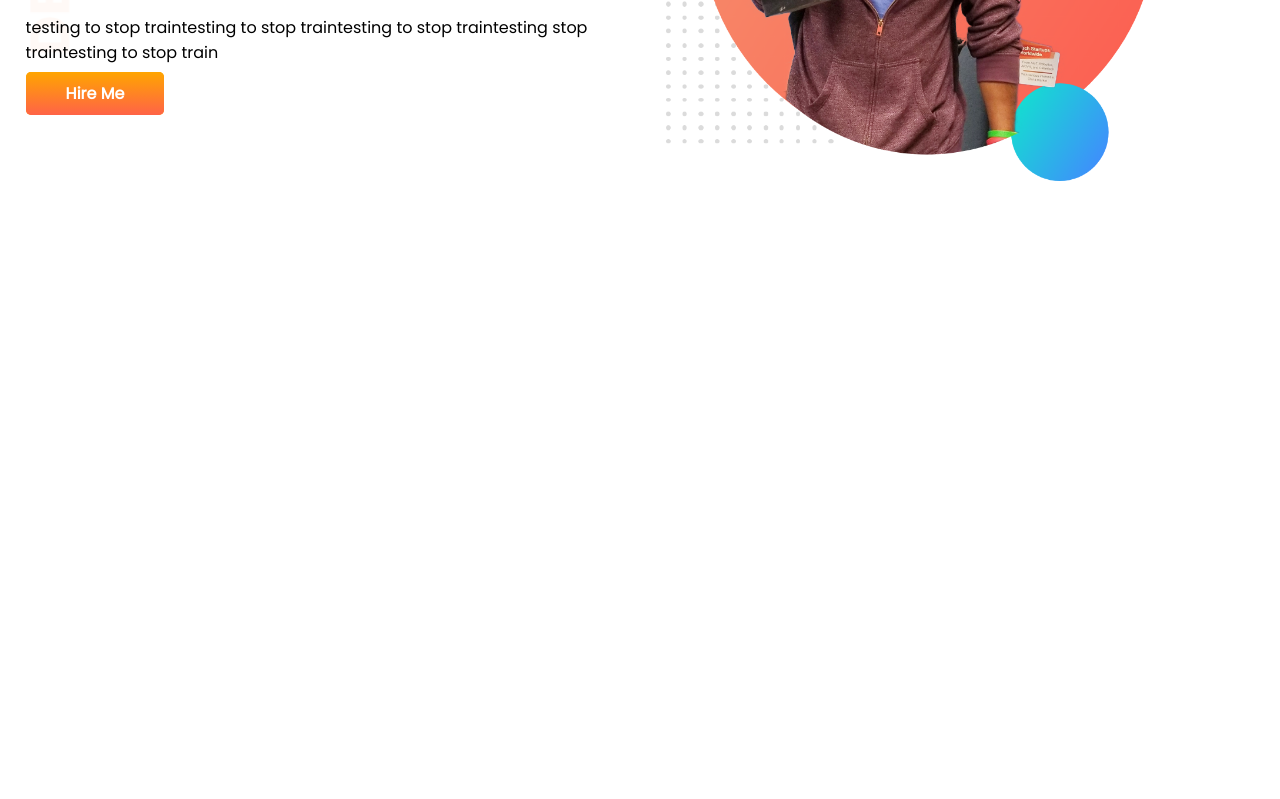
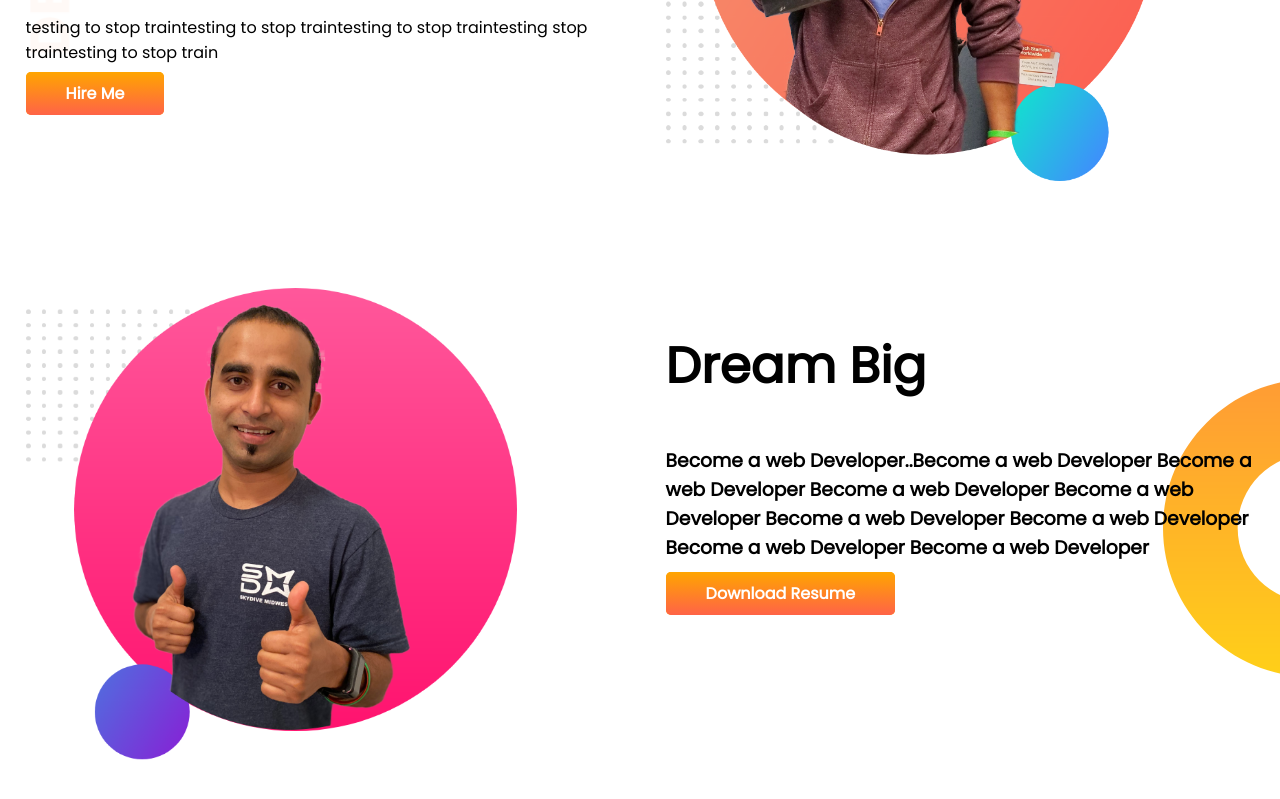
Before and after one commit to raselrana68/dev-portfolio, a plain HTML site: page index.html in a window 1280 px wide. Shown: the part 307-1106 px from the top of the page. Before the commit the page ends 800 px from the top, so only its background shows below. Drawn offline with Linux system fonts and the light colour scheme.

Commit message:
Dream Big done

```diff
--- a/index.html
+++ b/index.html
@@ -27,6 +27,20 @@
             <img src="images/jhankar.png" alt="">
         </div>
     </section>
+    <section class="dream-big">
+        <div class="half-width">
+            <img src="images/jhankar2.png" alt="">
+        </div>
+        <div class="half-width">
+            <h1>Dream Big</h1>
+            <h3>Become a web Developer..Become a web Developer Become a web Developer Become a web Developer Become a web Developer Become a web Developer
+                Become a web Developer Become a web Developer
+                Become a web Developer
+            </h3>
+            <a class="link-button" href="" target="_blank">Download Resume</a>
+        </div>
+
+    </section>
 </body>
 
 </html>
--- a/style.css
+++ b/style.css
@@ -13,6 +13,7 @@ h1{
 
 section{
     display: flex;
+    margin-bottom: 100px;
 }
 
 .half-width{
@@ -38,3 +39,9 @@ section{
     background-image: url(images/top-banner.png);
     background-repeat: no-repeat;
 }
+
+.dream-big{
+    background-image: url(images/dream-bg.png);
+    background-repeat: no-repeat;
+    background-position: right;
+}
```
